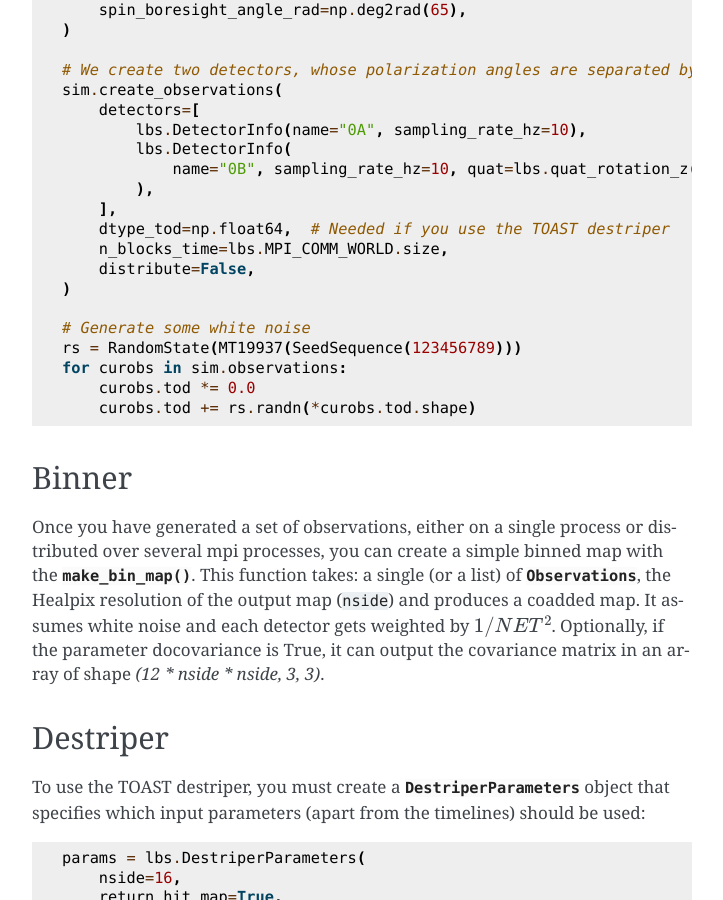
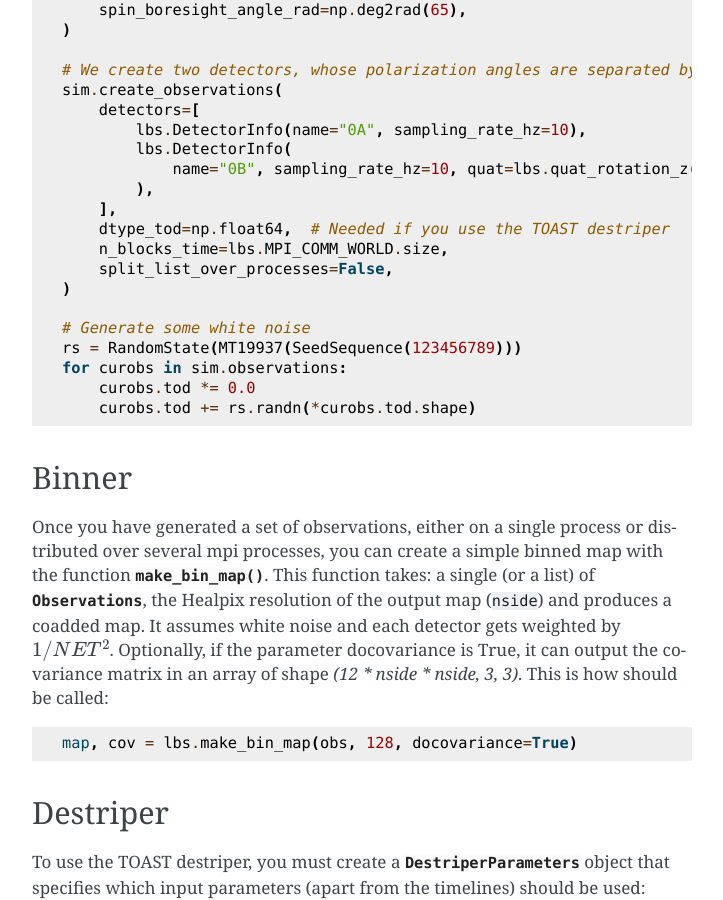
Before and after one commit to litebird/litebird_sim, a Sphinx documentation site: the page built from docs/source/mapmaking.rst, in a window 1280 px wide and 900 px high, scrolled down 1151 px. Shown: the whole window, without its empty margins (388-1111 px from the left). Built offline with Sphinx 7.4.7, drawn with Linux system fonts in a browser that asks for light colours.

```diff
--- a/docs/source/mapmaking.rst
+++ b/docs/source/mapmaking.rst
@@ -69,7 +69,7 @@
         ],
         dtype_tod=np.float64,  # Needed if you use the TOAST destriper
         n_blocks_time=lbs.MPI_COMM_WORLD.size,
-        distribute=False,
+        split_list_over_processes=False,
     )
 
     # Generate some white noise
@@ -84,13 +84,15 @@
 
 Once you have generated a set of observations, either on a single
 process or distributed over several mpi processes, you can create a
-simple binned map with the :func:`.make_bin_map`. This function
+simple binned map with the function :func:`.make_bin_map`. This function
 takes: a single (or a list) of :class:`.Observations`, the Healpix
 resolution of the output map (``nside``) and produces a coadded map.
 It assumes white noise and each detector gets weighted by
 :math:`1 / NET^2`. Optionally, if the parameter docovariance is True,
 it can output the covariance matrix in an array of shape
-`(12 * nside * nside, 3, 3)`.
+`(12 * nside * nside, 3, 3)`. This is how should be called::
+
+    map, cov = lbs.make_bin_map(obs, 128, docovariance=True)
 
 
 Destriper
```
Also changed, not shown: 1 other file.
